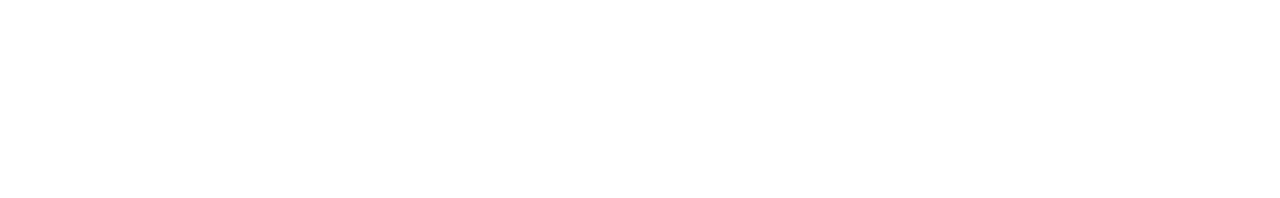
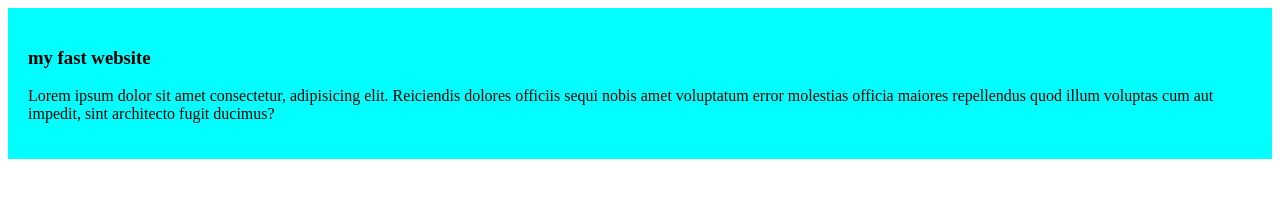
Before and after one commit to rofikulh6y09cuy/my-simple-website, a plain HTML site: page index.html in a window 1280 px wide. Drawn offline with Linux system fonts and the light colour scheme.

Commit message:
addetet to fast blog website

```diff
--- a/index.html
+++ b/index.html
@@ -4,8 +4,16 @@
     <meta charset="UTF-8">
     <meta name="viewport" content="width=device-width, initial-scale=1.0">
     <title>my simple website</title>
+    <link rel="stylesheet" href="styles/blog.css">
 </head>
 <body>
-
+    <div>
+        <h3>my fast website</h3>
+        <p>Lorem ipsum dolor sit  amet consectetur, adipisicing elit.
+             Reiciendis dolores officiis sequi
+             nobis amet voluptatum error molestias officia
+             maiores repellendus quod illum voluptas cum
+            aut impedit, sint architecto fugit ducimus?</p>
+    </div>
 </body>
 </html>
--- /dev/null
+++ b/styles/blog.css
@@ -0,0 +1,4 @@
+div{
+    background-color: aqua;
+    padding: 20px;
+}
```
